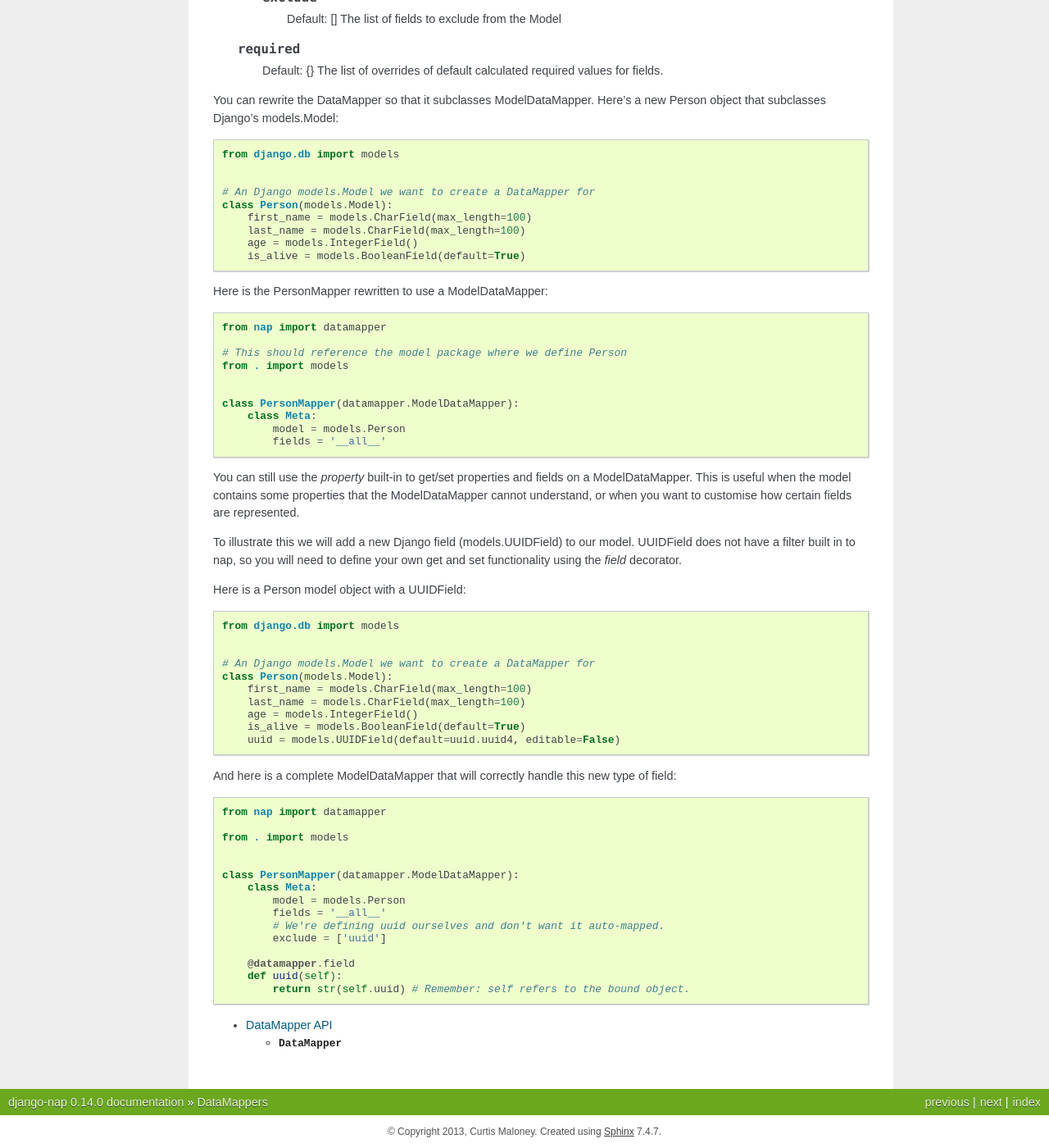
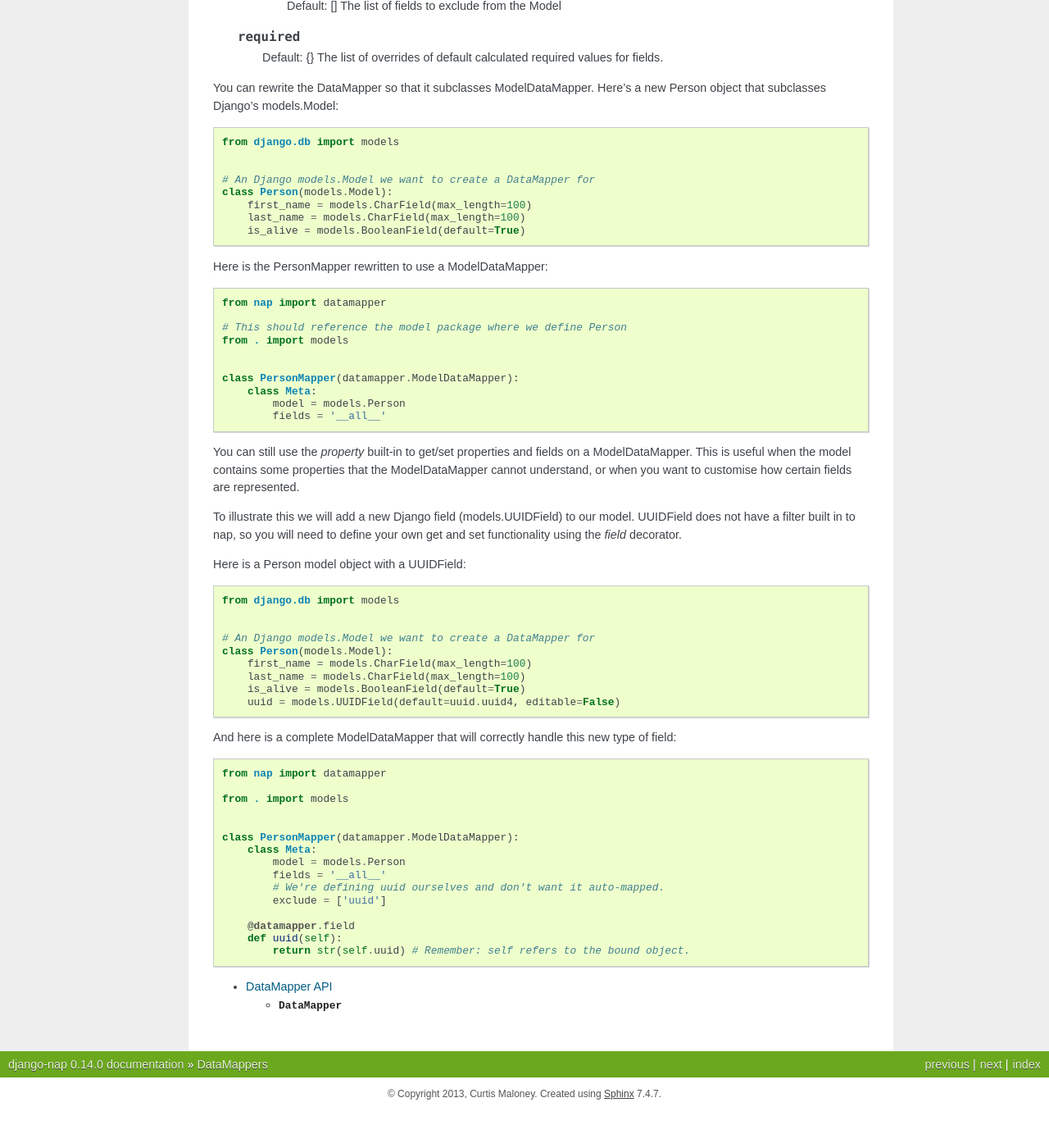
Before and after one commit to funkybob/django-nap, a Sphinx documentation site: the page built from docs/datamapper/index.rst, in a window 1280 px wide and 1400 px high, scrolled down 2995 px. Shown: the whole window at 82% size. Built offline with Sphinx 7.4.7, drawn with Linux system fonts in a browser that asks for light colours; pages that are not in the unit, such as notebooks, are missing from menus; after the commit the page ends 4349 px from its top, so only the background shows below that.

Commit message:
Removed redundant age field from Person model

```diff
--- a/docs/datamapper/index.rst
+++ b/docs/datamapper/index.rst
@@ -27,10 +27,9 @@ Here's an example to illustrate some of these concepts:
     # An object we want to create a DataMapper for
     class Person(object):
 
-        def __init__(self, first_name, last_name, age, is_alive):
+        def __init__(self, first_name, last_name, is_alive):
             self.first_name = first_name
             self.last_name = last_name
-            self.age = age
             self.is_alive = is_alive
 
 
@@ -211,7 +210,6 @@ new Person object that subclasses Django's models.Model:
     class Person(models.Model):
         first_name = models.CharField(max_length=100)
         last_name = models.CharField(max_length=100)
-        age = models.IntegerField()
         is_alive = models.BooleanField(default=True)
 
 Here is the PersonMapper rewritten to use a ModelDataMapper:
@@ -249,7 +247,6 @@ Here is a Person model object with a UUIDField:
     class Person(models.Model):
         first_name = models.CharField(max_length=100)
         last_name = models.CharField(max_length=100)
-        age = models.IntegerField()
         is_alive = models.BooleanField(default=True)
         uuid = models.UUIDField(default=uuid.uuid4, editable=False)
 
```
